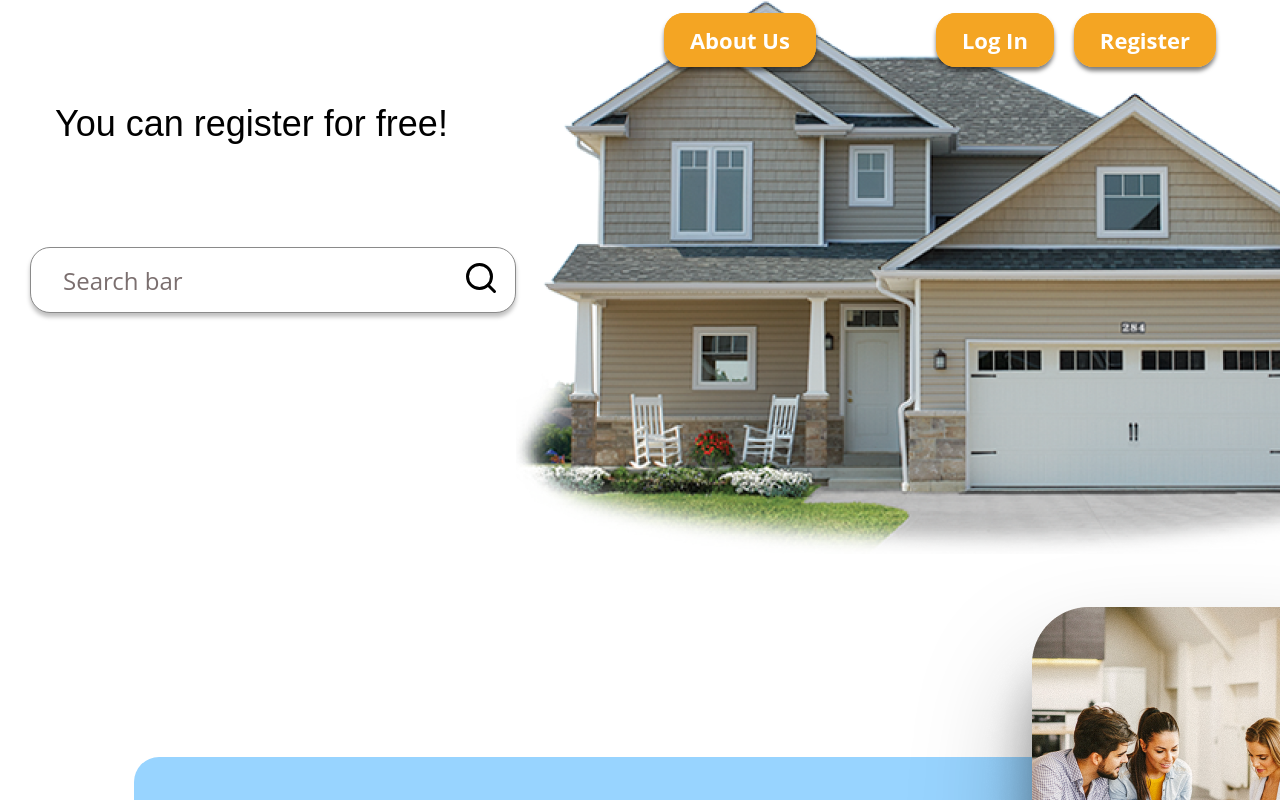
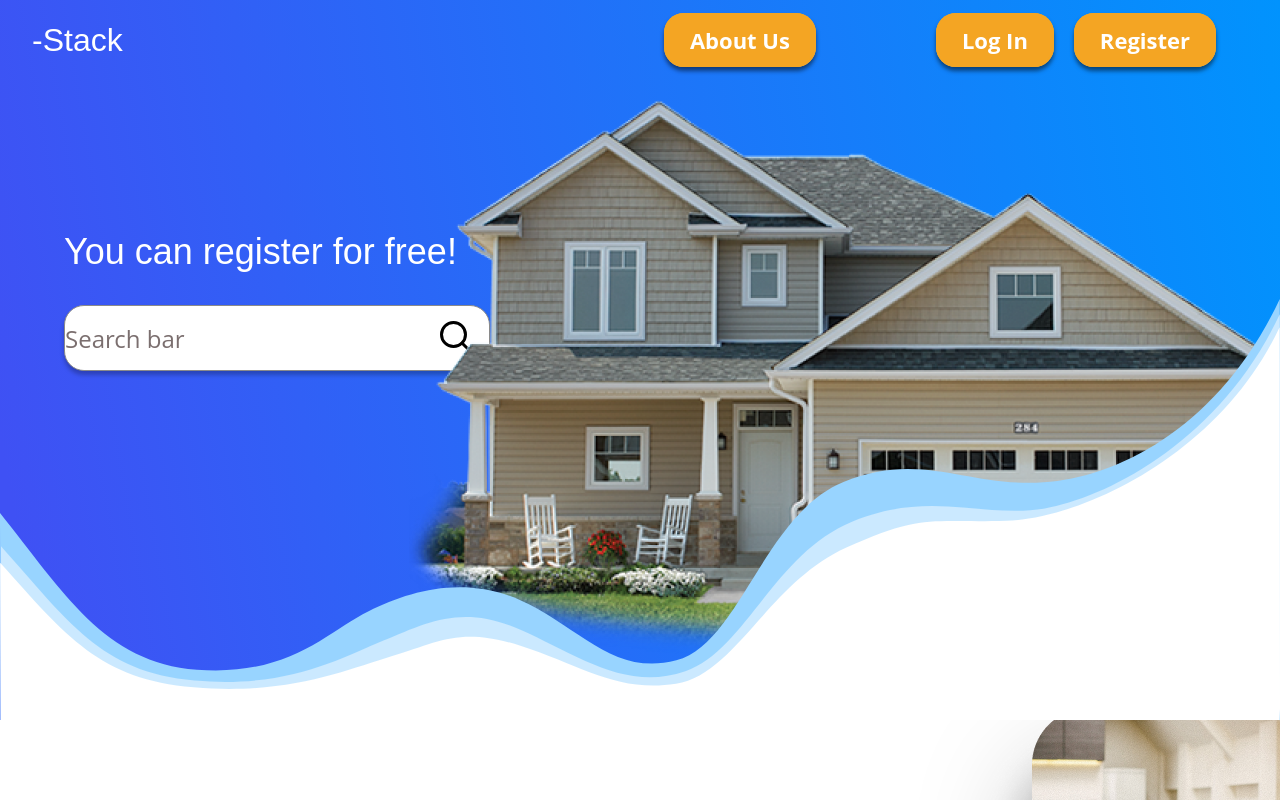
Before and after one commit to Estack-industries/estack-app, a React (Create React App) app in the folder frontend/: page / in a window 1280 px wide. Shown: the top 800 px of the page. Built offline with nearby package versions, Linux system fonts and the light colour scheme.

Commit message:
Definitely Not Working Wave Background

```diff
--- a/frontend/src/components/HeroBG/HeroBG.css
+++ b/frontend/src/components/WaveBG/WaveBG.css
@@ -1,6 +1,6 @@
 .wrapper {
   position: relative;
-  height: 70vh;
+  height: 90vh;
   max-width: 100%;
   overflow: hidden;
   background: linear-gradient(260.28deg, #0193FD 0%, #3F51F4 96.58%);
@@ -39,6 +39,25 @@
   margin-top: 100px;
 }
 
+.heroImage--start {
+  position: absolute;
+  left: 0;
+  right: 0;
+  margin-left: auto;
+  margin-right: auto;
+  margin-top: 100px;
+}
+
+.heroImage--end {
+  position: absolute;
+  left: 1;
+  right: 0;
+  margin-left: auto;
+  margin-right: auto;
+  margin-top: 100px;
+  z-index: 2;
+}
+
 .title {
   position: absolute;
   left: 0;
--- a/frontend/src/components/HeroBG/HeroBG.js
+++ b/frontend/src/components/WaveBG/WaveBG.js
@@ -1,12 +1,18 @@
 import React from 'react';
-import './HeroBG.css';
+import './WaveBG.css';
 
-export const HeroBG = ({
+const POSITION = ['center', 'start', 'end'];
+
+export const WaveBG = ({
+  position,
   src,
-  alt,
   title,
   children,
 }) => {
+  const checkBGImagePos = POSITION.includes(position)
+    ? 'heroImage--' + position
+    : 'heroImage--' + POSITION[0];
+
   return (
     <div className="wrapper">
       <div className="custom-shape-divider-bottom">
@@ -17,7 +23,7 @@ export const HeroBG = ({
           {/* <path opacity="1" fill="#FFF" d="m1.40352,0.00001l-1.40352,392.12508c55.31063,-127.80076 186.8738,-189.27555 253.69872,-195.61224c66.82492,-6.33669 89.23652,9.47135 152.62565,-33.77773c63.38914,-43.24909 107.15536,-120.2968 153.56095,-128.28423c46.4056,-7.98743 69.15658,0.8434 135.68614,26.39611c66.52956,25.55272 82.92668,14.26957 128.54506,1.86287c45.61838,-12.4067 103.64713,-41.40798 191.64822,-33.3089c88.00109,8.09909 121.58266,39.64278 184.23517,114.73616l0,-144.13713l-1198.59639,0c0,0 0,0.00001 0,0.00001z" /> */}
         </svg>
       </div>
-      <img class="heroImage" src={src} alt={alt} />
+      <img class={checkBGImagePos} src={src} alt="Wave Background" />
       <div class="title">{title}</div>
       {children}
     </div>
--- a/frontend/src/components/pages/About/About.js
+++ b/frontend/src/components/pages/About/About.js
@@ -1,5 +1,5 @@
 import React from 'react'
-import { HeroBG } from '../../HeroBG/HeroBG'
+import { WaveBG } from '../../WaveBG/WaveBG'
 import landingHome from './assets/image 136.svg'
 import ThirdSection from '../Home/thirdSection'
 import './About.css'
@@ -7,7 +7,7 @@ import './About.css'
 function About() {
   return (
     <>
-      <HeroBG src={landingHome} title="About Us"></HeroBG>
+      <WaveBG src={landingHome} title="About Us"></WaveBG>
       <ThirdSection />
     </>
   )
--- a/frontend/src/components/pages/Home/Hero.css
+++ b/frontend/src/components/pages/Home/Hero.css
@@ -1,30 +1,30 @@
-.sectionWrapper {
-    justify-content: center;
+.content {
+  display: flex;
+  flex-direction: column;
+  justify-content: flex-start;
+  align-items: flex-start;
+  margin-left: 5%;
+  margin-top: 10%;
+  z-index: 5;
 }
 
-.content {
-    display: flex;
+#WaveBG {
+  z-index: 0;
+  visibility: hidden;
 }
 
 .searchBar {
     display: flex;
     justify-content: space-between;
-    width: 486px;
+    width: 35%;
     height: 66px;
+    margin-top: 30px;
 
     background: #FFFFFF;
     border: 1px solid #8A8A8A;
     box-sizing: border-box;
     box-shadow: 0px 4px 4px rgba(0, 0, 0, 0.25);
     border-radius: 20px;
-
-    margin-top: 100px;
-    margin-left: 30px;
-}
-
-#homeImage {
-    width: 923px;
-    height: 557px;
 }
 
 #registerText {
@@ -34,7 +34,7 @@
     font-size: 36px;
     line-height: 47px;
     margin-top: 100px;
-    margin-left: 55px;
+    color: white;
 }
 
 #searchText {
--- a/frontend/src/components/pages/Home/Hero.js
+++ b/frontend/src/components/pages/Home/Hero.js
@@ -3,20 +3,23 @@ import './Hero.css'
 import landingHome from './pictures/house.png'
 import { FiSearch } from "react-icons/fi";
 import Ellipse from './pictures/ellipse.png'
+import { WaveBG } from '../../WaveBG/WaveBG'
+
 function Hero() {
   return (
     <div className="sectionWrapper">
-      <div className="content">
-        <div>
+      <WaveBG src={landingHome} position="end">
+        <div className="content">
           <p id="registerText">You can register for free!</p>
           <div className="searchBar">
             <p id="searchText">Search bar</p>
             <p id="searchIcon"><FiSearch /></p>
           </div>
         </div>
-        <img id="homeImage" src={landingHome} alt="Home page home" />
+      </WaveBG>
+      <div className="content">
       </div>
-      <img className="ellipse1" src={Ellipse} alt="Ellipse"/>
+      <img className="ellipse1" src={Ellipse} alt="Ellipse" />
     </div>
   )
 }
--- a/frontend/src/components/pages/Home/secondSection.css
+++ b/frontend/src/components/pages/Home/secondSection.css
@@ -11,7 +11,7 @@
 
     display: flex;
 
-    margin-top: 200px;
+    margin-top: 10px;
     margin-left: 134px;
     margin-right: 25px;
 }
```
Also changed, not shown: frontend/src/components/pages/Home/Home.js (indentation only).
